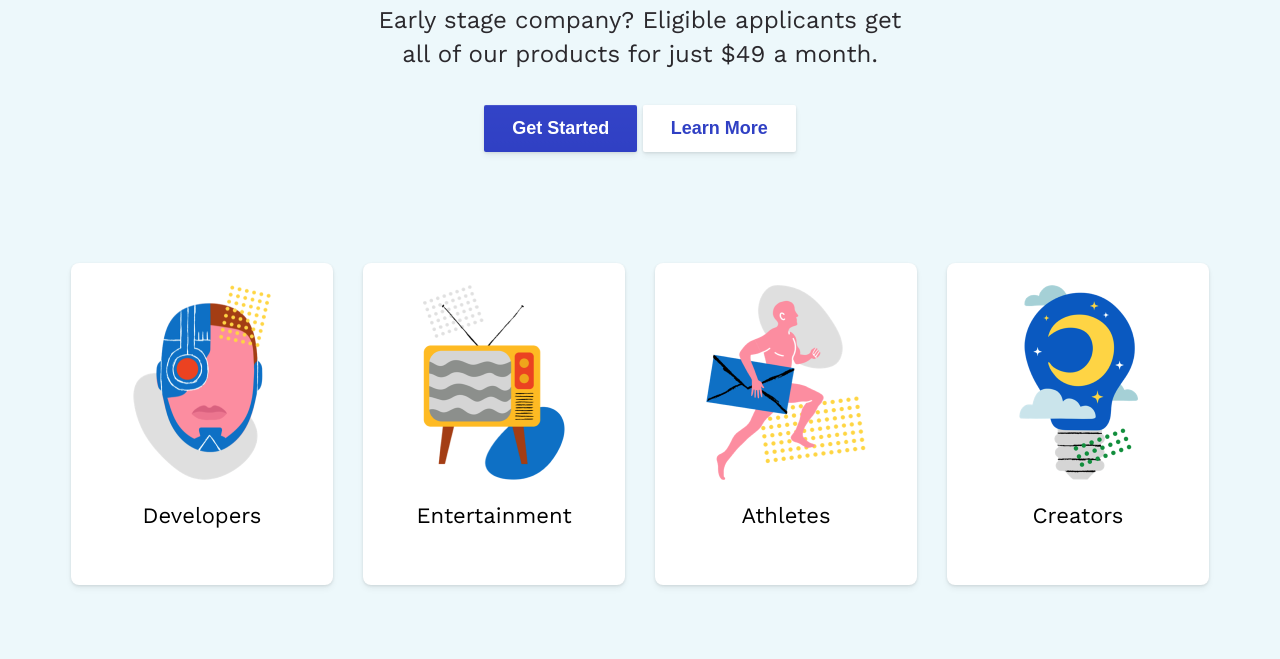
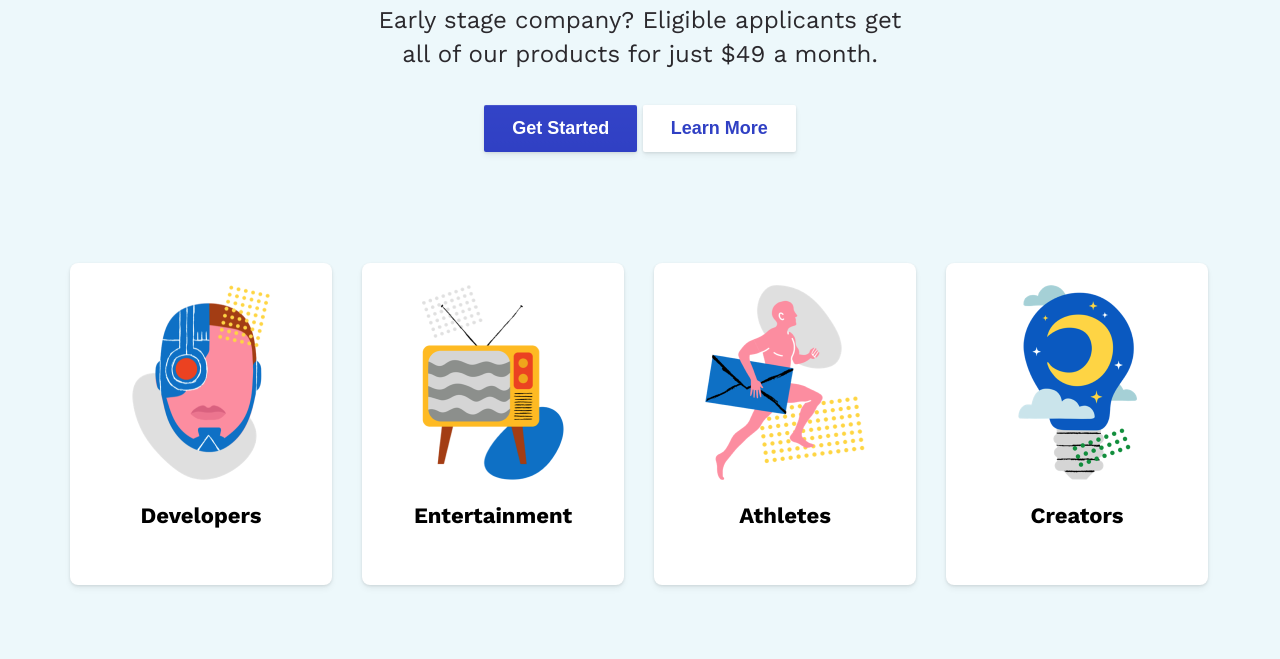
Before and after one commit to kormaks/korablov__homework6, a plain HTML site: page index.html in a window 1280 px wide. Shown: the part 293-952 px from the top of the page. Drawn offline with nearby package versions, Linux system fonts and the light colour scheme.

Commit message:
Add files via upload

```diff
--- a/index.html
+++ b/index.html
@@ -18,7 +18,7 @@
 <body>
     <main>
         <section class="engage-visitors">
-            <div class="conteiner flex engage-visitors__flex">
+            <div class="conteiner">
                 <div class="engage-visitors__content">
                     <h4 class="engage-visitors__logo">Engage Visitors</h4>
                     <h2 class="engage-visitors__title">Understand your audience</h2>
--- a/style.css/main.css
+++ b/style.css/main.css
@@ -8,12 +8,6 @@ ul {
 .conteiner {
     max-width: 1140px;
     margin: 0 auto;
-}
-
-.flex {
-    display: flex;
-    align-items: center;
-    justify-content: space-between;
 }
 .button {
     box-sizing: border-box;
@@ -45,11 +39,9 @@ ul {
     mix-blend-mode: normal;
     text-align: center;
 }
-.engage-visitors__flex{
-    flex-direction: column;
-}
 .engage-visitors__content{
     max-width: 555px;
+    margin: 0 auto;
     margin-bottom: 111px;
 }
 .engage-visitors__logo{
@@ -84,13 +76,11 @@ ul {
     border-radius: 8px;
     padding-top: 22px;
 }
-.engage-visitors__li:not(:last-of-type){
-    margin-right: 30px;
-}
 .engage-visitors__icon{
     margin-bottom: 22px;
 }
 .engage-visitors__icon-text{
+    font-weight: 700;
     font-size: 22px;
     text-align: center;
     color: #2B292D;
```
